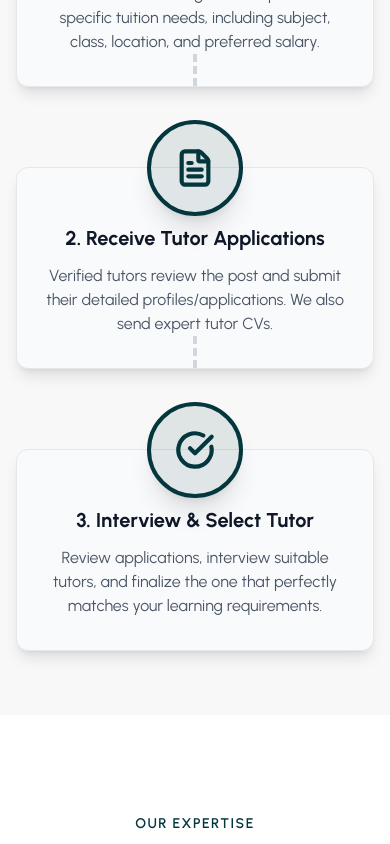
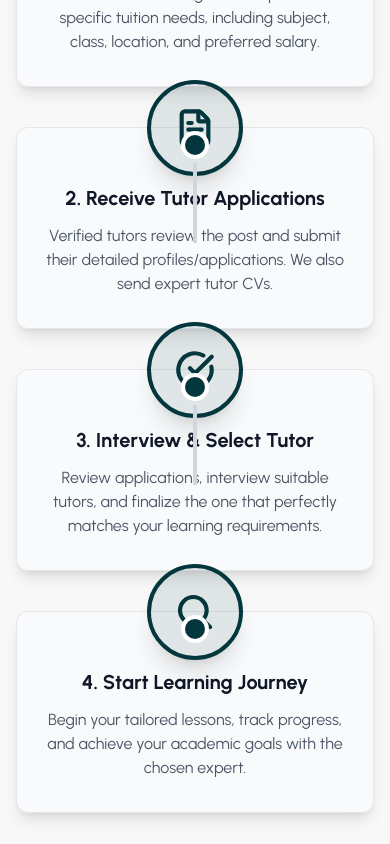
Before and after one commit to lizansarkar/e-tuition-bd-client-side, a React (Vite) app: page / in a window 390 px wide. Shown: the part 4460-5304 px from the top of the page. Built offline with nearby package versions, Linux system fonts and the light colour scheme; no server answers.

Commit message:
handle google register proglem solve and deploy firebase

```diff
--- a/src/features/auth/Register.jsx
+++ b/src/features/auth/Register.jsx
@@ -64,28 +64,36 @@ export default function Register() {
   };
 
  const handleGoogleLogin = async () => {
-    setRegisterError("");
   try {
     const result = await signInWithGoogle();
-      const userData = { role: "student" };
-      const backendResponse = await axiosSicure.post(`/users`, userData);
-      const fetchedRole = backendResponse.data.role || "student";
+    const user = result.user;
 
-      Swal.fire({
-        icon: "success",
-        title: "Welcome Back!",
-        text: `Login Successful as ${fetchedRole}!`,
-        showConfirmButton: false,
-        timer: 1500,
-      });
+    const userData = {
+      name: user.displayName,
+      email: user.email,
+      role: "student",
+      firebaseUID: user.uid,
+      photoURL: user.photoURL,
+    };
+
+    // user save (upsert হওয়া ভালো)
+    await axiosSicure.post("/users", userData);
+
+    // role fetch করুন
+    const roleRes = await axiosSicure.get(
+      `/users/${user.email}/role`
+    );
+
+    const fetchedRole = roleRes.data.role;
 
     if (fetchedRole === "tutor") navigate("/dashboard/tutor");
-      else if (fetchedRole === "student") navigate("/dashboard/student");
-      else navigate("/dashboard");
+    else navigate("/dashboard/student");
+
   } catch (error) {
     console.log(error);
   }
 };
+
 
   return (
     <div className="bg-base-100 flex justify-center items-center py-10 px-4">
--- a/src/pages/home/HowWork.jsx
+++ b/src/pages/home/HowWork.jsx
@@ -1,161 +1,141 @@
 import React from "react";
 import { motion } from "framer-motion";
-import { UserPlus, FileText, CheckCircle, ArrowRight } from "lucide-react"; // ArrowRight icon add kora holo
+import { UserPlus, FileText, CheckCircle, Search } from "lucide-react";
 
-// 🚩 Framer Motion Variants for Staggered Animation
+// ---------- motion variants (আগের মতো) ----------
 const containerVariants = {
   hidden: { opacity: 0 },
-  visible: {
-    opacity: 1,
-    transition: {
-      staggerChildren: 0.2, // Each step appears one after another
-      delayChildren: 0.1,
-    },
-  },
+  visible: { opacity: 1, transition: { staggerChildren: 0.25, delayChildren: 0.1 } },
+};
+const stepVariants = {
+  hidden: { opacity: 0, y: 50 },
+  visible: { opacity: 1, y: 0, transition: { type: "spring", stiffness: 100, damping: 15 } },
+};
+const slideInFromRight = {
+  hidden: { opacity: 0, x: 100 },
+  visible: { opacity: 1, x: 0, transition: { type: "spring", stiffness: 70, duration: 0.8 } },
 };
 
-// Framer Motion Variants for Step Card (Upward slide-in)
-const stepVariants = {
-  hidden: { opacity: 0, y: 50 },
-  visible: {
-    opacity: 1,
-    y: 0,
-    transition: {
-      type: "spring",
-      stiffness: 100,
-      damping: 15, // Damping barano holo jate animation smooth hoy
-    },
-  },
-};
-
-// HowWork.jsx er shobcheye uporer dike variants section-e add korun:
-const slideInFromRight = {
-    hidden: { opacity: 0, x: 100 },
-    visible: {
-        opacity: 1,
-        x: 0,
-        transition: {
-            type: 'spring',
-            stiffness: 70,
-            duration: 0.8
-        }
-    }
-};
-
-// 🚩 Step Data
+// ---------- ৪-ধাপের ডাটা (অরিজিনাল ৩টা + নতুন ১টা) ----------
 const workSteps = [
   {
     id: 1,
     icon: UserPlus,
     title: "1. Create Profile & Post",
-    description:
-      "Parents/Students register and post their specific tuition needs, including subject, class, location, and preferred salary.",
+    description: "Parents/Students register and post their specific tuition needs, including subject, class, location, and preferred salary.",
   },
   {
     id: 2,
     icon: FileText,
     title: "2. Receive Tutor Applications",
-    description:
-      "Verified tutors review the post and submit their detailed profiles/applications. We also send expert tutor CVs.",
+    description: "Verified tutors review the post and submit their detailed profiles/applications. We also send expert tutor CVs.",
   },
   {
     id: 3,
     icon: CheckCircle,
     title: "3. Interview & Select Tutor",
-    description:
-      "Review applications, interview suitable tutors, and finalize the one that perfectly matches your learning requirements.",
+    description: "Review applications, interview suitable tutors, and finalize the one that perfectly matches your learning requirements.",
+  },
+  {
+    id: 4,
+    icon: Search,
+    title: "4. Start Learning Journey",
+    description: "Begin your tailored lessons, track progress, and achieve your academic goals with the chosen expert.",
   },
 ];
 
-// Reusable Step Component with Motion
-const WorkStep = ({ step, isLast }) => {
+// ---------- Single Step (বাম/ডান অল্টারনেটিং) ----------
+const WorkStep = ({ step, index }) => {
   const Icon = step.icon;
+  const isEven = index % 2 === 0;
 
   return (
-    // 🚩 Step card with responsive styling
     <motion.div
-      className="relative flex flex-col items-center text-center px-4 pt-10 pb-8 rounded-xl bg-gray-50 dark:bg-gray-800 shadow-lg border border-gray-200 dark:border-gray-700"
       variants={stepVariants}
       initial="hidden"
       whileInView="visible"
       viewport={{ once: false, amount: 0.5 }}
+      className={`relative flex items-start gap-6 md:gap-10 ${
+        isEven ? "flex-row-reverse" : ""
+      }`}
     >
-      {/* 🚩 Connector: Horizontal Dashed Line with Arrow (Large Screens) */}
-      {!isLast && (
-        <div className="hidden lg:block absolute right-0 top-1/2 transform translate-x-[95%] w-[100px] pointer-events-none">
-          <ArrowRight className="w-10 h-10 text-primary animate-pulse" />
-          <div className="absolute left-0 top-1/2 transform -translate-y-1/2 h-1 w-full border-t-4 border-dashed border-primary/50"></div>
-        </div>
-      )}
-
-      {/* 🚩 Connector: Vertical Dashed Line (Mobile/Tablet) */}
-      {!isLast && (
-        <div className="md:hidden absolute inset-x-0 bottom-0 h-[2rem] w-full flex justify-center">
-          <div className="w-0 border-l-4 border-dashed border-gray-300 dark:border-gray-700 h-full"></div>
-        </div>
-      )}
-
-      {/* Icon Circle (Animated on hover) */}
+      {/* বক্স */}
+      <div
+        className={`w-full md:w-5/12 ${
+          isEven ? "text-right" : "text-left"
+        }`}
+      >
+        <div className="relative flex flex-col items-center text-center px-4 pt-10 pb-8 rounded-xl bg-gray-50 dark:bg-gray-800 shadow-lg border border-gray-200 dark:border-gray-700">
+          {/* আইকন সার্কল */}
           <motion.div
-        className="w-24 h-24 rounded-full bg-primary/10 border-4 border-primary text-primary flex items-center justify-center mb-6 shadow-xl cursor-default absolute -top-12"
-        initial="hidden"
-        whileInView="visible"
-        viewport={{ once: false, amount: 0.5 }}
-        whileHover={{
-          scale: 1.1,
-          boxShadow: "0 15px 25px rgba(109, 219, 90, 0.5)",
-        }}
+            className="w-24 h-24 rounded-full bg-primary/10 border-4 border-primary text-primary flex items-center justify-center mb-6 shadow-xl absolute -top-12"
+            whileHover={{ scale: 1.1, boxShadow: "0 15px 25px rgba(109, 219, 90, 0.5)" }}
             transition={{ type: "spring", stiffness: 300 }}
           >
             <Icon className="w-10 h-10 text-primary" strokeWidth={2.5} />
           </motion.div>
 
-      {/* Title and Description */}
           <h3 className="text-xl md:text-2xl font-bold text-gray-900 dark:text-white mb-3 mt-4">
             {step.title}
           </h3>
           <p className="text-gray-600 dark:text-gray-300 max-w-xs px-2">
             {step.description}
           </p>
+        </div>
+      </div>
+
+      {/* 🔥 একই wrapper-এ ডট + লাইন – সেন্টার-অ্যালাইন গ্যারান্টেড 🔥 */}
+      <div className="hidden md:flex flex-col items-center flex-shrink-0">
+        {/* ডট */}
+        <span className="z-10 w-6 h-6 rounded-full bg-primary ring-4 ring-white dark:ring-gray-900" />
+        {/* লাইন */}
+        {index !== workSteps.length - 1 && (
+          <span className="w-1 h-24 bg-gray-300 dark:bg-gray-700" />
+        )}
+      </div>
+
+      {/* মোবাইল সেন্টার-অ্যালাইন */}
+      <div className="md:hidden absolute left-1/2 -translate-x-1/2 top-2 flex flex-col items-center">
+        <span className="w-5 h-5 rounded-full bg-primary ring-4 ring-white dark:ring-gray-900" />
+        {index !== workSteps.length - 1 && (
+          <span className="w-1 h-20 bg-gray-300 dark:bg-gray-700 mt-2" />
+        )}
+      </div>
     </motion.div>
   );
 };
 
+// ---------- Main Section ----------
 export default function HowWork() {
   return (
     <section className="py-16 md:py-24 bg-base-200 dark:bg-gray-900 overflow-hidden">
       <div className="container mx-auto px-4">
-        {/* Section Heading */}
+        {/* হেডিং */}
         <motion.div
           className="text-center mb-12 md:mb-16"
           initial="hidden"
-          whileInView="visible" // Scroll korle animation chalu hobe
-          viewport={{ once: false, amount: 0.5 }} // Ekbar chalbe jokhon 50% dekha jabe
+          whileInView="visible"
+          viewport={{ once: false, amount: 0.5 }}
           variants={slideInFromRight}
         >
           <h2 className="text-3xl md:text-5xl font-extrabold text-gray-900 dark:text-white">
-            The <span className="text-primary">3 Simple Steps</span> to Find a
-            Tutor
+            The <span className="text-primary">4 Simple Steps</span> to Find a Tutor
           </h2>
           <p className="text-lg text-gray-600 dark:text-gray-400 mt-3">
             Connecting parents, students, and expert tutors seamlessly.
           </p>
         </motion.div>
 
-        {/* 🚩 Steps Grid (3 Column Layout) */}
+        {/* টাইম-লাইন */}
         <motion.div
-          className="grid grid-cols-1 md:grid-cols-3 gap-y-20 md:gap-y-0 gap-x-12 relative"
+          variants={containerVariants}
           initial="hidden"
-          whileInView="visible" // Animation runs when user scrolls to this section
-          viewport={{ once: true, amount: 0.4 }} // Animation runs only once
-          variants={containerVariants}
+          whileInView="visible"
+          viewport={{ once: true, amount: 0.4 }}
+          className="relative space-y-10 md:space-y-0"
         >
-          {workSteps.map((step, index) => (
-            <WorkStep
-              key={step.id}
-              step={step}
-              isLast={index === workSteps.length - 1}
-            />
+          {workSteps.map((step, idx) => (
+            <WorkStep key={step.id} step={step} index={idx} />
           ))}
         </motion.div>
       </div>
```
Lines whose indentation alone changed are shown as unchanged.
